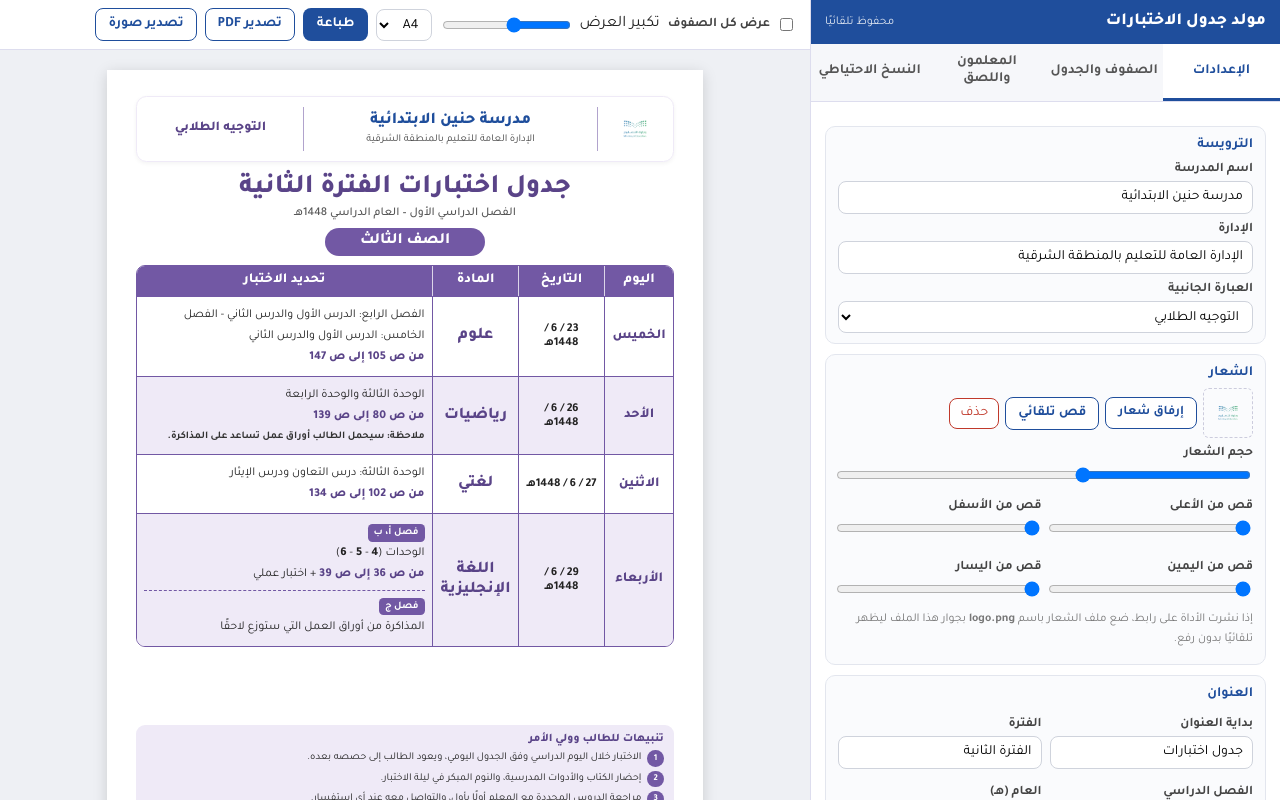
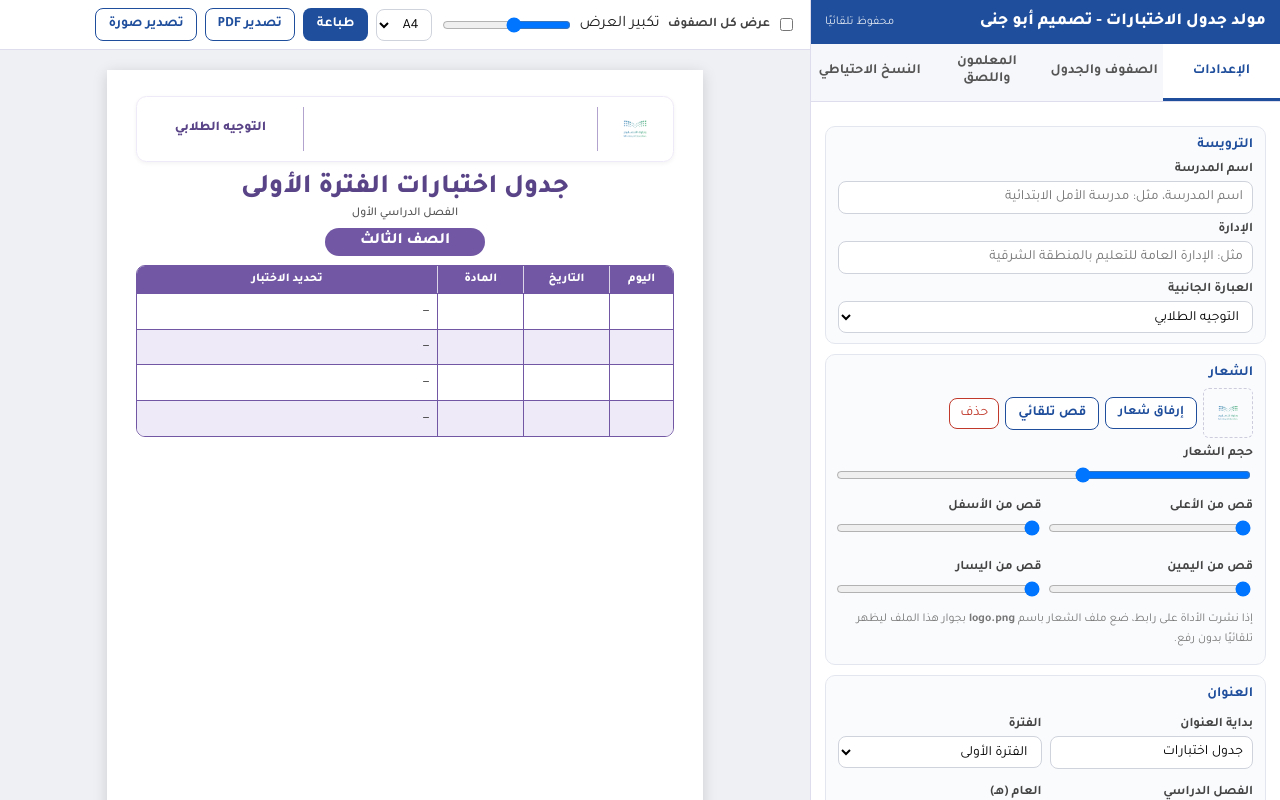
Before and after one commit to Mohd333/aikhtibar-fatra, a plain HTML site: page index.html in a window 1280 px wide. Drawn offline with Linux system fonts and the light colour scheme.

Commit message:
Update index.html

```diff
--- a/index.html
+++ b/index.html
@@ -51,29 +51,29 @@ textarea{resize:vertical;line-height:1.6}
 #toast{position:fixed;bottom:20px;left:20px;background:#222;color:#fff;padding:10px 16px;border-radius:8px;display:none;z-index:99;max-width:420px;line-height:1.6}
 .warn{color:#c0392b;font-weight:700;font-size:12px}
 /* ===== الصفحة المطبوعة ===== */
-.page{width:210mm;height:297mm;background:#fff;margin:0 auto 24px;box-shadow:0 4px 18px rgba(0,0,0,.15);overflow:hidden;--k:1;--m:1;position:relative}
+.page{width:210mm;height:297mm;background:#fff;margin:0 auto 24px;box-shadow:0 4px 18px rgba(0,0,0,.15);overflow:hidden;--k:1;--m:1;--f:1;--p:1;--lh:1.75;position:relative}
 .pin{height:100%;padding:9mm 10mm 6mm;display:flex;flex-direction:column}
 .hd{display:flex;align-items:center;gap:14px;border:1.5px solid var(--c2);border-radius:14px;padding:8px 16px;box-shadow:0 2px 6px rgba(0,0,0,.05)}
 .hd img{display:block;max-width:150px;object-fit:contain}
 .vl{width:2px;align-self:stretch;background:var(--c1);opacity:.55;margin:6px 0}
-.sch{flex:1;text-align:center}
-.s1{font-weight:800;color:#1f4e9c;font-size:22px}
-.s2{font-size:14px;color:#444;margin-top:3px}
+.sch{flex:1;text-align:center;min-width:0}
+.s1{font-weight:800;color:#1f4e9c;font-size:22px;white-space:nowrap}
+.s2{font-size:14px;color:#444;margin-top:3px;white-space:nowrap}
 .ph{flex:0 0 28%;text-align:center;font-weight:800;color:var(--c3);font-size:18px}
 .ttl{text-align:center;font-size:36px;font-weight:800;color:var(--c3);margin:14px 0 2px}
 .sub{text-align:center;color:#555;font-size:16px;font-weight:500}
 .pill{align-self:center;background:var(--c1);color:#fff;font-weight:800;font-size:21px;padding:6px 46px;border-radius:30px;margin:10px 0 12px}
 .tbl{width:100%;border-collapse:separate;border-spacing:0;border:2px solid var(--c1);border-radius:12px;overflow:hidden;font-size:calc(14px*var(--k))}
-.tbl th{background:var(--c1);color:#fff;padding:9px;font-size:calc(16px*var(--k));font-weight:800;border-left:1.5px solid rgba(255,255,255,.75)}
+.tbl th{background:var(--c1);color:#fff;padding:9px;font-size:calc(16px*var(--f));font-weight:800;border-left:1.5px solid rgba(255,255,255,.75)}
 .tbl th:last-child{border-left:0}
-.tbl td{padding:calc(9px*var(--k)) 10px;border-top:1.5px solid var(--c1);border-left:1.5px solid var(--c1);vertical-align:middle}
+.tbl td{padding:calc(9px*var(--p)) 10px;border-top:1.5px solid var(--c1);border-left:1.5px solid var(--c1);vertical-align:middle}
 .tbl td:last-child{border-left:0}
 .tbl tbody tr:nth-child(odd) td{background:#fff}
 .tbl tbody tr:nth-child(even) td{background:var(--c2)}
-.tbl td.dy{font-weight:800;color:var(--c3);text-align:center;width:12%;font-size:calc(16px*var(--k))}
-.tbl td.dt{text-align:center;width:16%;font-weight:700}
-.tbl td.sb{font-weight:800;color:var(--c3);text-align:center;width:16%;font-size:calc(19px*var(--k))}
-.tbl td.sp{line-height:1.75}
+.tbl td.dy{font-weight:800;color:var(--c3);text-align:center;width:12%;font-size:calc(17px*var(--f))}
+.tbl td.dt{text-align:center;width:16%;font-weight:700;white-space:nowrap;padding-left:4px;padding-right:4px;font-size:calc(15px*var(--f))}
+.tbl td.sb{font-weight:800;color:var(--c3);text-align:center;width:16%;font-size:calc(19px*var(--f))}
+.tbl td.sp{line-height:var(--lh);font-size:calc(14px*var(--k))}
 .pg{font-weight:800;color:var(--c3)}
 .n{font-weight:800}
 .sec{display:inline-block;background:var(--c1);color:#fff;border-radius:6px;padding:0 8px;font-size:.85em;font-weight:700;margin-bottom:2px}
@@ -105,7 +105,7 @@ textarea{resize:vertical;line-height:1.6}
 <body>
 <div class="app">
  <aside class="ed">
-  <div class="ed-h"><span>مولد جدول الاختبارات</span><small id="saveInd">محفوظ تلقائيًا</small></div>
+  <div class="ed-h"><span>مولد جدول الاختبارات - تصميم أبو جنى</span><small id="saveInd">محفوظ تلقائيًا</small></div>
   <div class="tabs">
    <button data-tab="t1" class="on">الإعدادات</button>
    <button data-tab="t2">الصفوف والجدول</button>
@@ -116,8 +116,8 @@ textarea{resize:vertical;line-height:1.6}
   <!-- الإعدادات -->
   <section class="tab on" id="t1">
    <div class="box"><h4>الترويسة</h4>
-    <label>اسم المدرسة</label><input data-s="school">
-    <label>الإدارة</label><input data-s="admin">
+    <label>اسم المدرسة</label><input data-s="school" placeholder="اسم المدرسة، مثل: مدرسة الأمل الابتدائية">
+    <label>الإدارة</label><input data-s="admin" placeholder="مثل: الإدارة العامة للتعليم بالمنطقة الشرقية">
     <label>العبارة الجانبية</label>
     <select data-s="phraseSel"><option>التوجيه الطلابي</option><option>شؤون الطلاب</option><option>أخرى</option></select>
     <input data-s="phraseCustom" id="phraseCustom" placeholder="اكتب العبارة" style="margin-top:5px">
@@ -139,18 +139,18 @@ textarea{resize:vertical;line-height:1.6}
    <div class="box"><h4>العنوان</h4>
     <div class="grid2">
      <div><label>بداية العنوان</label><input data-s="titlePrefix"></div>
-     <div><label>الفترة</label><input data-s="period" list="periods"></div>
-     <div><label>الفصل الدراسي</label><input data-s="semester" list="sems"></div>
-     <div><label>العام (هـ)</label><input data-s="year"></div>
+     <div><label>الفترة</label><select data-s="period"><option>الفترة الأولى</option><option>الفترة الثانية</option></select></div>
+     <div><label>الفصل الدراسي</label><select data-s="semester"><option>الفصل الدراسي الأول</option><option>الفصل الدراسي الثاني</option></select></div>
+     <div><label>العام (هـ)</label><input data-s="year" placeholder="مثل: 1448"></div>
     </div>
    </div>
    <div class="box"><h4>التنبيهات</h4>
     <label>عنوان التنبيهات</label><input data-s="notesTitle">
-    <label>النقاط (كل سطر نقطة)</label><textarea data-s="notes" rows="5"></textarea>
+    <label>النقاط (كل سطر نقطة)</label><textarea data-s="notes" rows="5" placeholder="أضف ملاحظات أو تنبيهات حول الاختبار والاستذكار أو إحضار الأدوات لولي الأمر أو الطالب (كل سطر نقطة)"></textarea>
    </div>
    <div class="box"><h4>الخاتمة</h4>
     <label>عبارة الختام</label><input data-s="closing">
-    <label>اسم مدير المدرسة</label><input data-s="principal">
+    <label>اسم مدير المدرسة</label><input data-s="principal" placeholder="اكتب اسم المدير، مثل: أ/ ...">
    </div>
   </section>
 
@@ -219,8 +219,6 @@ textarea{resize:vertical;line-height:1.6}
 </div>
 
 <datalist id="subjList"><option>لغتي</option><option>رياضيات</option><option>علوم</option><option>اللغة الإنجليزية</option><option>الدراسات الإسلامية</option><option>القرآن الكريم</option><option>الدراسات الاجتماعية</option><option>المهارات الرقمية</option><option>التربية الفنية</option><option>التربية البدنية</option><option>التفكير الناقد</option><option>المهارات الحياتية والأسرية</option></datalist>
-<datalist id="periods"><option>الفترة الأولى</option><option>الفترة الثانية</option><option>الفترة الثالثة</option></datalist>
-<datalist id="sems"><option>الفصل الدراسي الأول</option><option>الفصل الدراسي الثاني</option><option>الفصل الدراسي الثالث</option></datalist>
 <div id="toast"></div>
 
 <script>
@@ -238,9 +236,11 @@ function toast(m,ms){const t=$('#toast');t.innerHTML=m;t.style.display='block';c
 // حرف الهاء بصيغة البداية (ﻫـ) ليظهر ممدودًا دائمًا حتى في التصدير
 const HJ='\uFEEBـ';
 // التاريخ: يُكتب طبيعيًا (اليوم/الشهر/العام) ويُعرض من اليمين: اليوم ثم الشهر ثم العام
-function fmtDate(d){const s=W(d).replace(/[هـﻫ]/g,'').trim();let a=s.split(/[\s\/\\\-.]+/).filter(Boolean);if(!a.length)return'';
+// لا يُضاف حرف هـ تلقائيًا للتاريخ؛ يظهر فقط إذا كتبه المستخدم
+function fmtDate(d){const raw=W(d),hasH=/[هـﻫ]/.test(raw);const s=raw.replace(/[هـﻫ]/g,'').trim();let a=s.split(/[\s\/\\\-.]+/).filter(Boolean);if(!a.length)return'';
  if(a.length===3&&a[0].length===4&&a[2].length<=2)a.reverse();
- const last=a.length-1,out=a.map((x,i)=>esc(x)+(i===last&&x.length===4?HJ:''));return out.join('\u200F / \u200F')}
+ return a.map(esc).join('\u200F/\u200F')+(hasH?HJ:'')}
+const yrTxt=y=>{y=W(y).replace(/[هـﻫ]/g,'').trim();return y?esc(y)+HJ:''};
 const stamp=()=>{const d=new Date(),p=n=>String(n).padStart(2,'0');return d.getFullYear()+'-'+p(d.getMonth()+1)+'-'+p(d.getDate())+'_'+p(d.getHours())+'-'+p(d.getMinutes())+'-'+p(d.getSeconds())};
 // تنزيل قابل للتكرار بلا حد + رابط احتياطي يدوي
 function dl(blob,name){const u=URL.createObjectURL(blob),a=document.createElement('a');a.href=u;a.download=name;a.style.display='none';document.body.appendChild(a);a.click();setTimeout(()=>a.remove(),1500);setTimeout(()=>URL.revokeObjectURL(u),120000);
@@ -258,19 +258,14 @@ function fmt(t){
 function mkRow(day,date,subject,parts){return{id:uid(),day,date,subject,parts:parts||[{sec:'',text:'',note:''}]}}
 function mkGrade(name,c1,c2,c3,rows){return{id:uid(),name,c1,c2,c3,rows:rows||[]}}
 function defaults(){
- const base=[['الخميس','23/6/1448','علوم'],['الأحد','26/6/1448','رياضيات'],['الاثنين','27/6/1448','لغتي'],['الأربعاء','29/6/1448','اللغة الإنجليزية']];
+ // جداول نظيفة: أربعة أيام فارغة لكل صف بدون تواريخ أو مواد أو تحديد
  const g=[['الصف الثالث','#7258A4','#EFEAF7','#5A4488'],['الصف الرابع','#3D7EB9','#E4EEF8','#2C5F93'],['الصف الخامس','#07A869','#E3F5EC','#057A4D'],['الصف السادس','#E27A2E','#FCEBDD','#B85A14']]
-  .map(a=>mkGrade(...a,base.map(b=>mkRow(...b))));
- const r=g[0].rows;
- r[0].parts=[{sec:'',text:'الفصل الرابع: الدرس الأول والدرس الثاني - الفصل الخامس: الدرس الأول والدرس الثاني\nمن ص 105 إلى ص 147',note:''}];
- r[1].parts=[{sec:'',text:'الوحدة الثالثة والوحدة الرابعة\nمن ص 80 إلى ص 139',note:'سيحمل الطالب أوراق عمل تساعد على المذاكرة.'}];
- r[2].parts=[{sec:'',text:'الوحدة الثالثة: درس التعاون ودرس الإيثار\nمن ص 102 إلى ص 134',note:''}];
- r[3].parts=[{sec:'فصل أ، ب',text:'الوحدات (4 - 5 - 6)\nمن ص 36 إلى ص 39 + اختبار عملي',note:''},{sec:'فصل ج',text:'المذاكرة من أوراق العمل التي ستوزع لاحقًا',note:''}];
- return{settings:{school:'مدرسة حنين الابتدائية',admin:'الإدارة العامة للتعليم بالمنطقة الشرقية',phraseSel:'التوجيه الطلابي',phraseCustom:'',
-  logo:null,logoH:70,crop:{t:0,r:0,b:0,l:0},titlePrefix:'جدول اختبارات',period:'الفترة الثانية',semester:'الفصل الدراسي الأول',year:'1448',
+  .map(a=>mkGrade(...a,[1,2,3,4].map(()=>mkRow('','',''))));
+ return{settings:{school:'',admin:'',phraseSel:'التوجيه الطلابي',phraseCustom:'',
+  logo:null,logoH:70,crop:{t:0,r:0,b:0,l:0},titlePrefix:'جدول اختبارات',period:'الفترة الأولى',semester:'الفصل الدراسي الأول',year:'',
   notesTitle:'تنبيهات للطالب وولي الأمر',
-  notes:'الاختبار خلال اليوم الدراسي وفق الجدول اليومي، ويعود الطالب إلى حصصه بعده.\nإحضار الكتاب والأدوات المدرسية، والنوم المبكر في ليلة الاختبار.\nمراجعة الدروس المحددة مع المعلم أولًا بأول، والتواصل معه عند أي استفسار.\nالحرص على إحضار قلم الرصاص والممحاة يوم الاختبار.',
-  closing:'دعواتنا للجميع بالتوفيق والنجاح',principal:'أ/ فيحان بن عائد البقمي',wa:''},
+  notes:'',
+  closing:'دعواتنا للجميع بالتوفيق والنجاح',principal:'',wa:''},
   grades:g,cur:g[0].id,showAll:false,zoom:0.75,paper:'A4'};
 }
 function normalize(o){const d=defaults();o=o||{};o.settings={...d.settings,...(o.settings||{})};o.settings.crop={...d.settings.crop,...(o.settings.crop||{})};
@@ -292,20 +287,23 @@ function pageHTML(g){
  <header class="hd"><img src="${LOGO||'logo.png'}" style="height:${st.logoH}px" onerror="this.style.display='none'"><div class="vl"></div>
  <div class="sch"><div class="s1">${esc(st.school)}</div><div class="s2">${esc(st.admin)}</div></div><div class="vl"></div><div class="ph">${ph}</div></header>
  <h1 class="ttl">${esc(st.titlePrefix)} ${esc(st.period)}</h1>
- <div class="sub">${esc(st.semester)} – العام الدراسي ${esc(W(st.year).replace(/[هـﻫ]/g,'').trim())}${HJ}</div>
+ <div class="sub">${esc(st.semester)}${yrTxt(st.year)?' – العام الدراسي '+yrTxt(st.year):''}</div>
  <div class="pill">${esc(g.name)}</div>
  <table class="tbl"><thead><tr><th>اليوم</th><th>التاريخ</th><th>المادة</th><th>تحديد الاختبار</th></tr></thead><tbody>${rows}</tbody></table>
  <div class="gap"></div>
  ${notes?`<div class="nt"><div class="nth">${esc(st.notesTitle)}</div><ol>${notes}</ol></div>`:''}
- <div class="cl"><span>${esc(st.closing)}</span><span>مدير المدرسة: ${esc(st.principal)}</span></div>
- <div class="ft">${ph} - ${esc(st.school)} - العام ${esc(W(st.year).replace(/[هـﻫ]/g,'').trim())}${HJ}</div></div></div>`;
+ <div class="cl"><span>${esc(st.closing)}</span>${st.principal.trim()?`<span>مدير المدرسة: ${esc(st.principal)}</span>`:''}</div>
+ <div class="ft">${[ph,esc(st.school),yrTxt(st.year)?'العام '+yrTxt(st.year):''].filter(Boolean).join(' - ')}</div></div></div>`;
 }
 function renderPreview(){const pv=$('#pv');pv.innerHTML=(S.showAll?S.grades:[curG()]).map(pageHTML).join('');pv.style.zoom=S.zoom;requestAnimationFrame(fitAll)}
-function fitAll(){let bad=0;document.querySelectorAll('#pv .page').forEach(p=>{const pin=p.firstElementChild,over=()=>pin.scrollHeight>pin.clientHeight+1;let k=1.15,m=1;p.style.setProperty('--k',k);p.style.setProperty('--m',m);
- // 1) تصغير الجدول قليلًا  2) ثم تصغير التنبيهات وخانة المدير  3) ثم الجدول أكثر
- while(over()&&k>.88){k-=.03;p.style.setProperty('--k',k.toFixed(2))}
- while(over()&&m>.68){m-=.04;p.style.setProperty('--m',m.toFixed(2))}
- while(over()&&k>.6){k-=.03;p.style.setProperty('--k',k.toFixed(2))}if(over())bad++});
+function fitHead(p){[['.s1',22],['.s2',14]].forEach(([s,f])=>{const el=p.querySelector(s);if(!el)return;el.style.fontSize=f+'px';while(el.scrollWidth>el.clientWidth+1&&f>9){f-=.5;el.style.fontSize=f+'px'}})}
+function fitAll(){let bad=0;document.querySelectorAll('#pv .page').forEach(p=>{fitHead(p);const pin=p.firstElementChild,over=()=>pin.scrollHeight>pin.clientHeight+1;let k=1.15,m=1,f=1,pd=1,lh=1.75;const set=(n,v)=>p.style.setProperty(n,v.toFixed(2));set('--k',k);set('--m',m);set('--f',f);set('--p',pd);set('--lh',lh);
+ // اليوم والتاريخ والمادة بحجم ثابت. الترتيب: 1) تقليل الفراغات داخل الجدول  2) تقليل تباعد أسطر التحديد  3) تصغير التنبيهات وخانة المدير  4) تصغير خط التحديد بحد أدنى واضح  5) آخر حل: تصغير بسيط جدًا للكل
+ while(over()&&pd>.4){pd-=.1;set('--p',pd)}
+ while(over()&&lh>1.45){lh-=.05;set('--lh',lh)}
+ while(over()&&m>.68){m-=.04;set('--m',m)}
+ while(over()&&k>.85){k-=.03;set('--k',k)}
+ while(over()&&(k>.72||f>.9)){if(k>.72){k-=.03;set('--k',k)}if(f>.9){f-=.02;set('--f',f)}}if(over())bad++});
  $('#fitWarn').textContent=bad?'تنبيه: المحتوى أطول من الصفحة، فاختصر التحديد أو التنبيهات.':''}
 
 // ===== المحرر =====
@@ -317,7 +315,7 @@ function renderEditor(){
  $('#rows').innerHTML=g.rows.map((r,i)=>`<div class="row-card" style="border-color:${g.c1}">
  <div class="rc-top"><span class="num" style="background:${g.c1}">${i+1}</span>
  <select data-r="${r.id}" data-f="day">${DAYS.map(d=>`<option value="${d}" ${d===r.day?'selected':''}>${d||'— اليوم —'}</option>`).join('')}</select>
- <input class="w-date" dir="ltr" data-r="${r.id}" data-f="date" value="${esc(r.date)}" placeholder="23/6/1448" title="اكتب: اليوم/الشهر/العام — وحرف هـ اختياري">
+ <input class="w-date" dir="ltr" data-r="${r.id}" data-f="date" value="${esc(r.date)}" placeholder="23/6/1448" title="اكتب: اليوم/الشهر/العام — حرف هـ لا يُضاف تلقائيًا، واكتبه إن رغبت">
  <input data-r="${r.id}" data-f="subject" value="${esc(r.subject)}" placeholder="المادة" list="subjList">
  <button onclick="mvRow('${r.id}',-1)" title="أعلى">▲</button><button onclick="mvRow('${r.id}',1)" title="أسفل">▼</button><button onclick="delRow('${r.id}')" title="حذف">🗑</button></div>
  ${r.parts.map((p,j)=>`<div class="part-ed"><div class="flex"><input data-r="${r.id}" data-p="${j}" data-f="sec" value="${esc(p.sec)}" placeholder="الفصل (اختياري) مثل: فصل أ، ب">
@@ -415,7 +413,7 @@ function copyMissing(){const L=[];S.grades.forEach(g=>g.rows.forEach(r=>{if(!r.p
 // ===== وضع المعلم =====
 let T,TE;
 function teacherMode(t){T=t;try{TE=JSON.parse(localStorage.getItem('tq_teacher'))}catch(e){}TE=TE||{n:'',e:[]};if(!TE.e.length)TE.e=[{g:0,s:'',c:'',t:'',o:''}];
- document.body.innerHTML=`<div class="tm"><div class="tm-h"><h2>نموذج إدخال تحديد الاختبار</h2><div>${esc(T.s)} — ${esc(T.p)} ${esc(W(T.y))}${HJ}</div></div>
+ document.body.innerHTML=`<div class="tm"><div class="tm-h"><h2>نموذج إدخال تحديد الاختبار</h2><div>${esc(T.s)} — ${esc(T.p)} ${yrTxt(T.y)}</div></div>
  <label>اسم المعلم/ـة</label><input id="tn" value="${esc(TE.n)}"><div id="te"></div>
  <button class="btn2" onclick="tAdd()">+ إضافة صف أو مادة أخرى</button>
  <div class="tm-f"><button class="btn" onclick="tSend()">إرسال عبر واتساب</button><button class="btn2" onclick="tCopy()">نسخ الرسالة</button></div>
```
